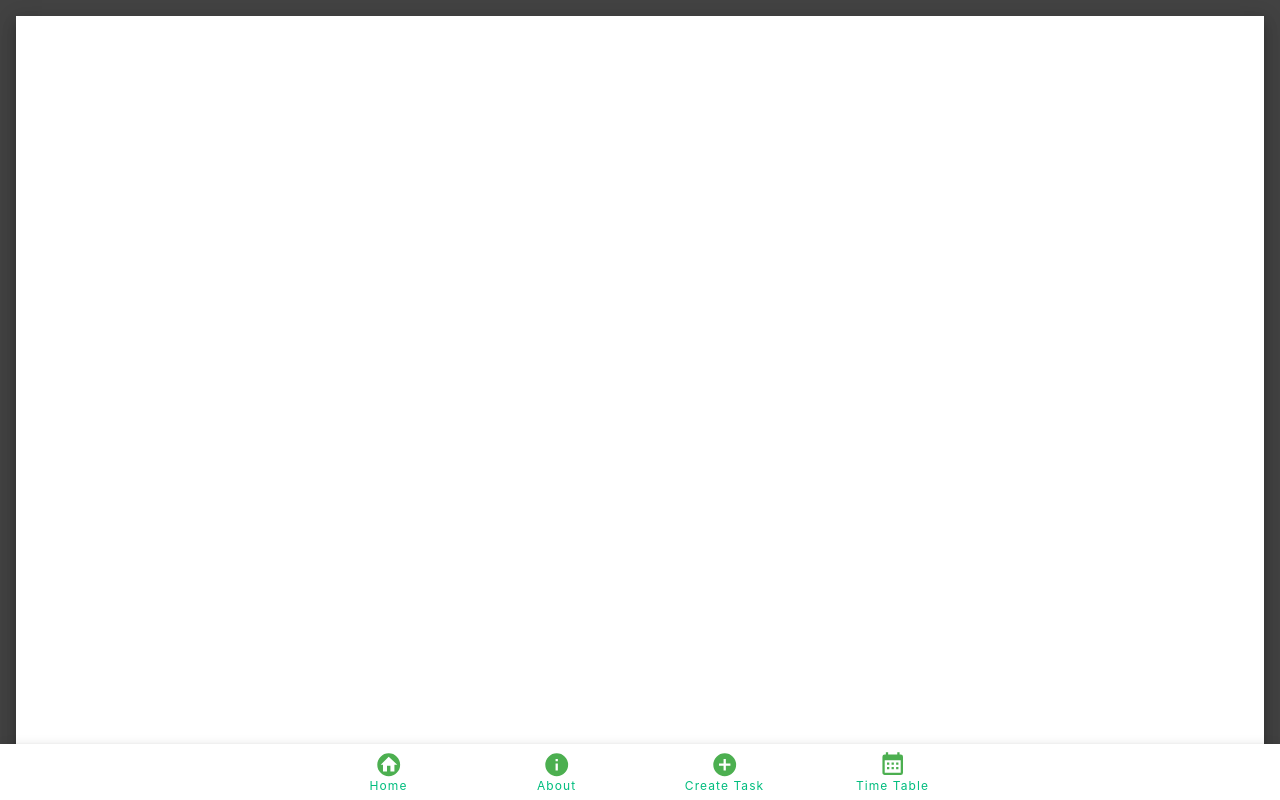
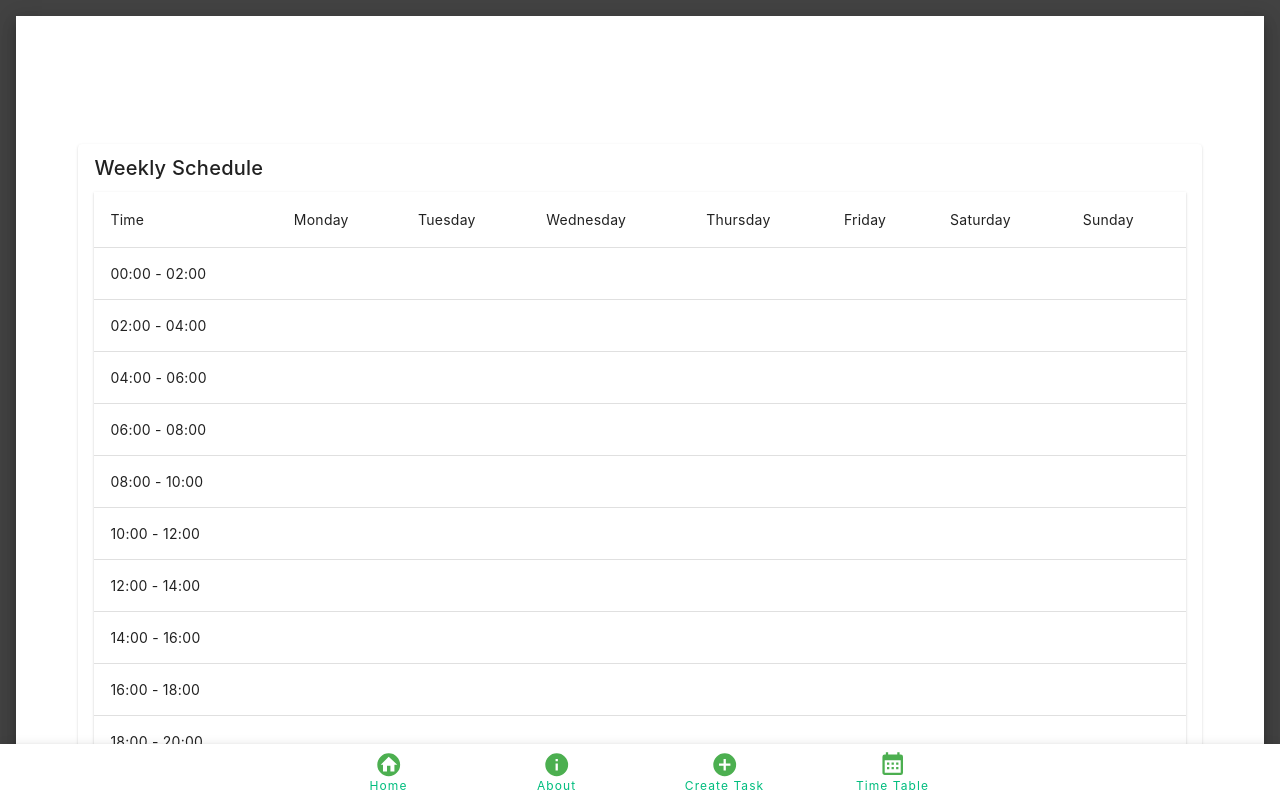
Before and after one commit to ntphuongthao/Web-Project-2, a Vue app: page /timetable in a window 1280 px wide. Shown: the top 800 px of the page. Built offline with nearby package versions, Linux system fonts and the light colour scheme.

Commit message:
Added the calendar layout to Time Table View

```diff
--- a/package.json
+++ b/package.json
@@ -11,7 +11,7 @@
     "pinia": "^2.1.7",
     "vue": "^3.3.4",
     "vue-router": "^4.2.5",
-    "vuetify": "^3.3.19"
+    "vuetify": "^3.4.4"
   },
   "devDependencies": {
     "@mdi/js": "^7.3.67",
--- a/src/components/NavigationBar.vue
+++ b/src/components/NavigationBar.vue
@@ -10,7 +10,7 @@ import {
 
 <template>
   <v-layout class="overflow-visible" style="height: 56px">
-    <v-bottom-navigation grow v-model="value" color="primary" horizontal>
+    <v-bottom-navigation grow color="primary" horizontal>
       <v-btn>
         <RouterLink to="/">
           <v-icon color="success" size="x-large" :icon="mdiHomeCircle"></v-icon>
--- a/src/views/TimeTableView.vue
+++ b/src/views/TimeTableView.vue
@@ -1,14 +1,75 @@
+<script>
+export default {
+  data() {
+    return {
+      headers: [
+        { title: "Time", value: "time" },
+        { title: "Monday", value: "monday" },
+        { title: "Tuesday", value: "tuesday" },
+        { title: "Wednesday", value: "wednesday" },
+        { title: "Thursday", value: "thursday" },
+        { title: "Friday", value: "friday" },
+        { title: "Saturday", value: "saturday" },
+        { title: "Sunday", value: "sunday" },
+      ],
+      schedule: [],
+    };
+  },
+  created() {
+    // Generate a schedule for 24 hours across 7 days (Monday to Sunday)
+    for (let hour = 0; hour < 24; hour += 2) {
+      const time = `${hour.toString().padStart(2, "0")}:00 - ${(hour + 2)
+        .toString()
+        .padStart(2, "0")}:00`;
+      const row = {
+        time,
+        monday: "", // Data for Monday
+        tuesday: "", // Data for Tuesday
+        wednesday: "", // Data for Wednesday
+        thursday: "", // Data for Thursday
+        friday: "", // Data for Friday
+        saturday: "", // Data for Saturday
+        sunday: "", // Data for Sunday
+      };
+      this.schedule.push(row);
+    }
+  },
+};
+</script>
+
 <template>
   <div class="container">
-    <v-sheet :elevation="10" :height="1000" :width="1600"> </v-sheet>
+    <v-sheet :elevation="10" :height="1000" :width="1600">
+      <div class="calendar-container">
+        <v-card width="90%">
+          <v-card-title>Weekly Schedule</v-card-title>
+          <v-card-text>
+            <v-data-table
+              :headers="headers"
+              :items="schedule"
+              class="elevation-1"
+              items-per-page="12"
+              hide-default-footer
+            >
+              <template #bottom></template>
+            </v-data-table>
+          </v-card-text>
+        </v-card>
+      </div>
+    </v-sheet>
   </div>
 </template>
 
 <style scoped>
-.container {
+.container,
+.calendar-container {
   display: flex;
   align-items: center;
   justify-content: center;
   width: 100%;
 }
+
+.calendar-container {
+  height: 100%;
+}
 </style>
```
Also changed, not shown: 1 other file (tests, documents, lock files or other folders).
